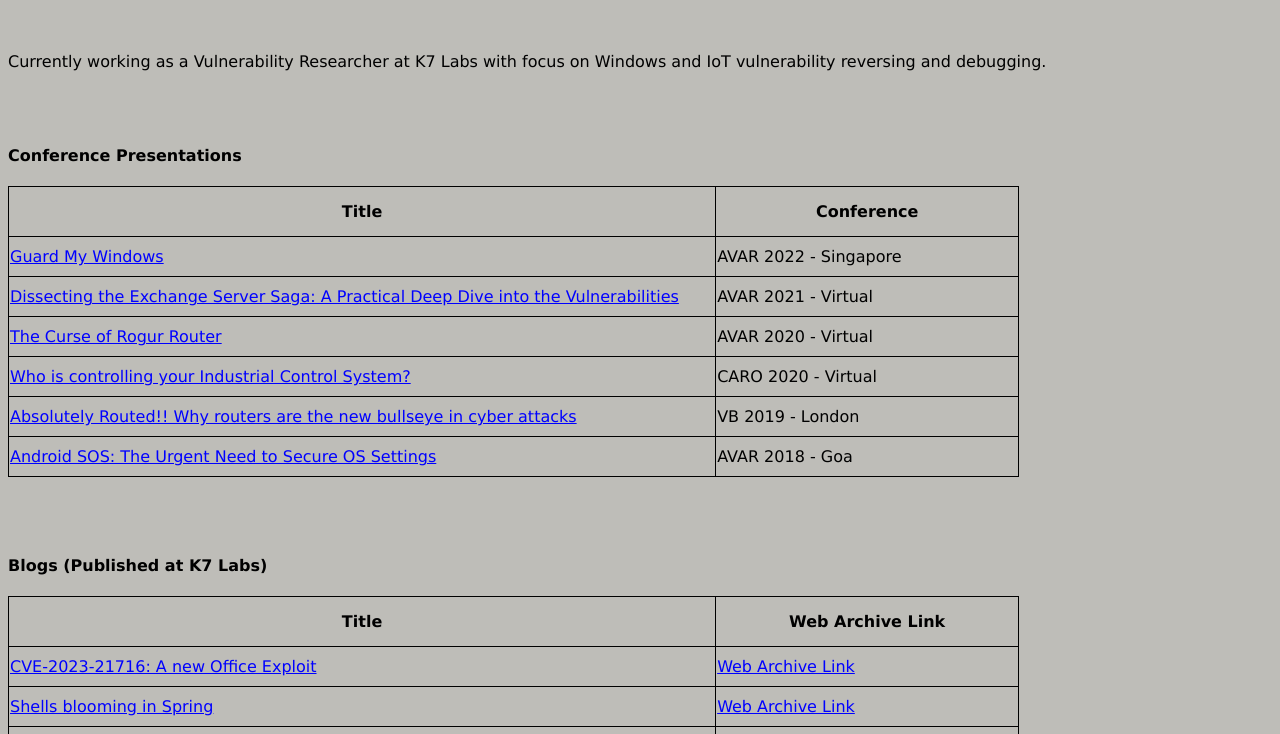
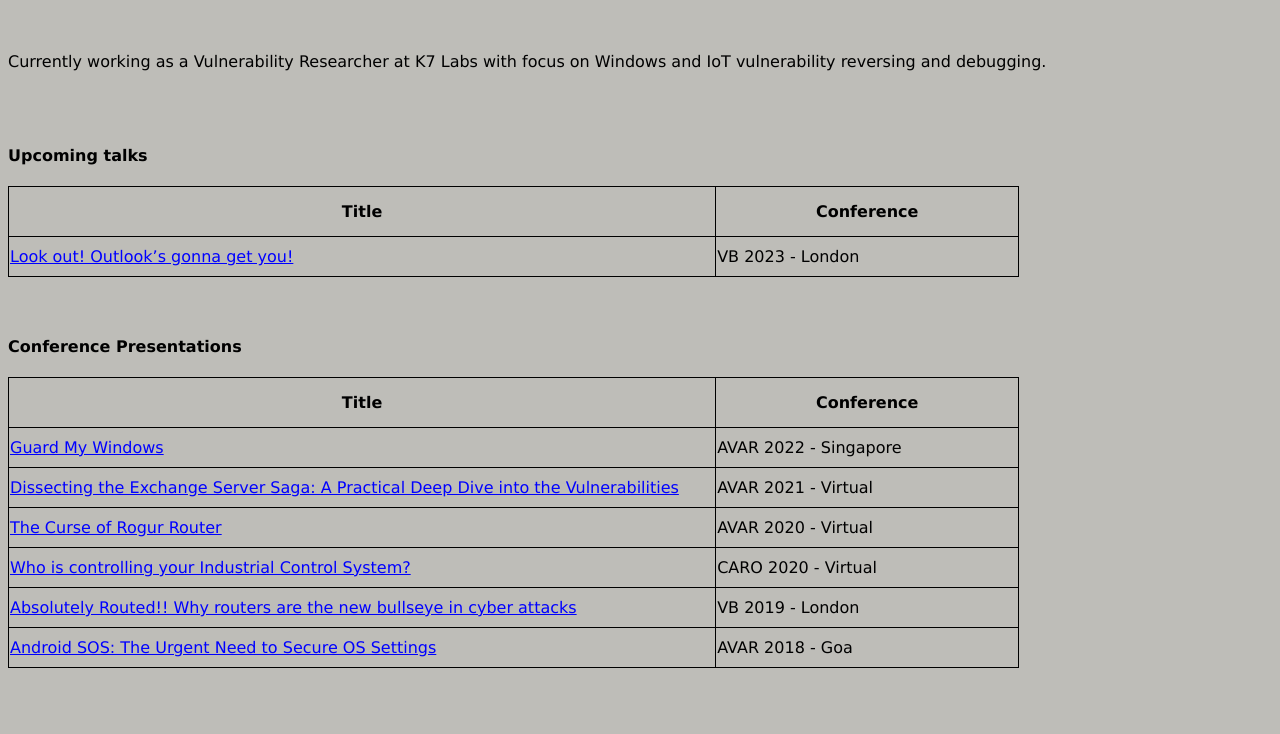
Before and after one commit to anurag-s-1/anurag-s-1.github.io, a plain HTML site: page index.html in a window 1280 px wide. Shown: the part 39-773 px from the top of the page. Drawn offline with Linux system fonts and the light colour scheme.

Commit message:
upcoming

```diff
--- a/index.html
+++ b/index.html
@@ -31,6 +31,19 @@
 <div><p>Currently working as a Vulnerability Researcher at K7 Labs with focus on Windows and IoT vulnerability reversing and debugging.</p></div>
 <br>
 <br>
+<H4>Upcoming talks</H4>
+ <table style="width:80%;Align:center">
+  <tr>
+    <th style="width:70%; height:50px">Title</th>
+	<th>Conference</th>
+  </tr>
+  <tr style="height:40px">
+    <td><a href="https://www.virusbulletin.com/conference/vb2023/abstracts/look-out-outlooks-gonna-get-you/">Look out! Outlook’s gonna get you!</a></td>
+	<td>VB 2023 - London</td>
+  </tr>
+</table>
+<br><br>
+
  <H4>Conference Presentations</H4>
  <table style="width:80%;Align:center">
   <tr>
```
